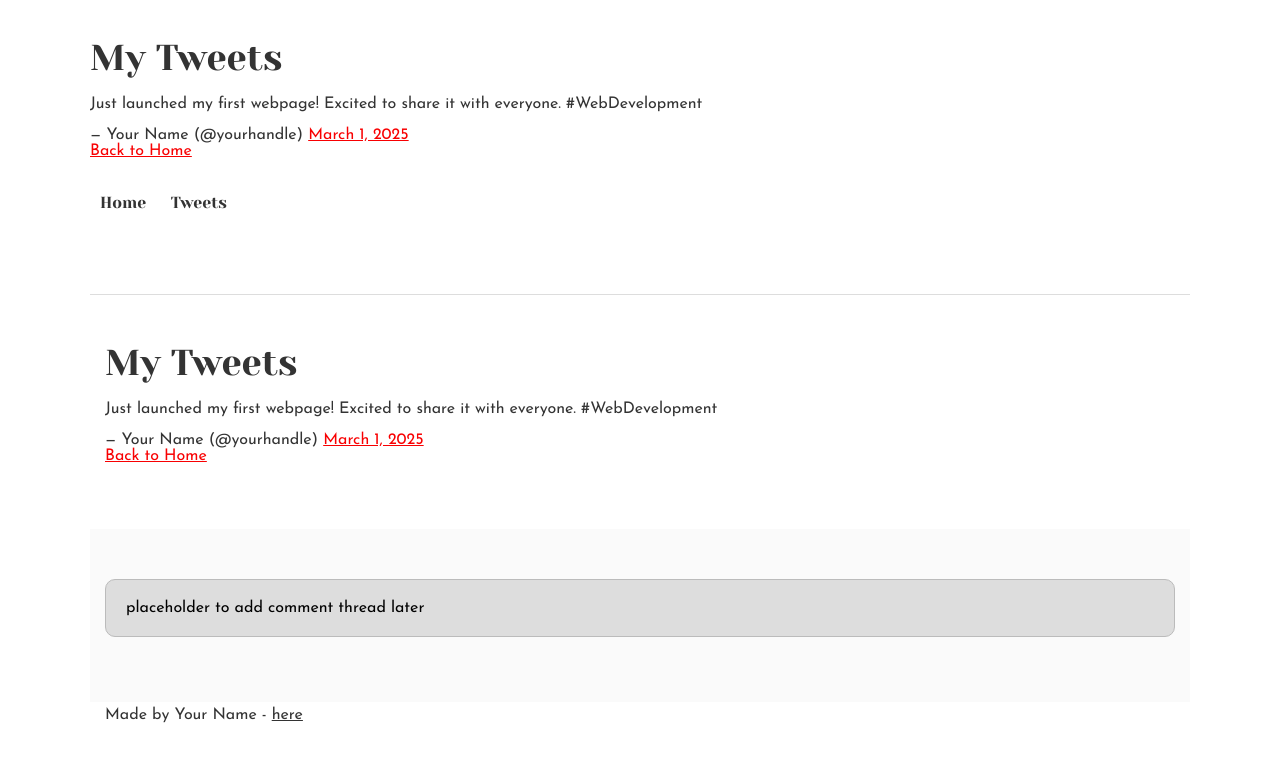
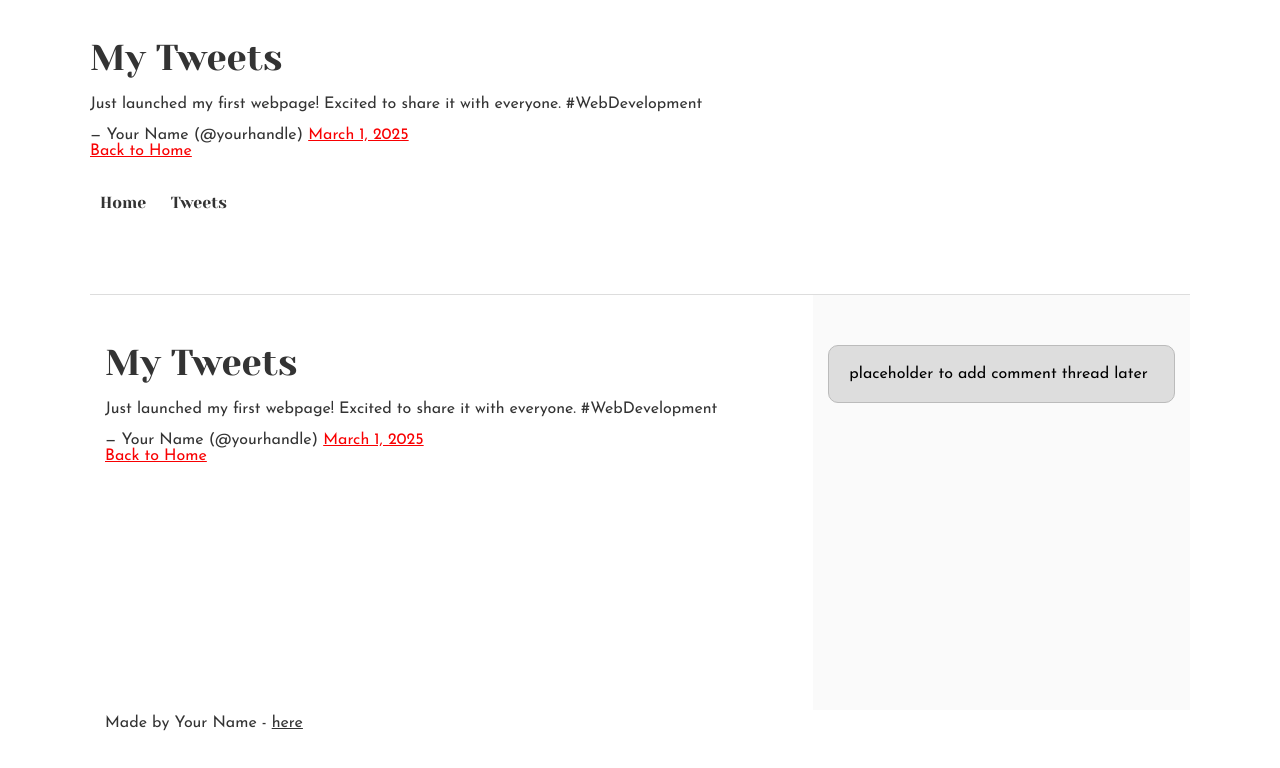
Before and after one commit to sylvesterdode887-svg/alx_html_css, a plain HTML site: page css_basic/tweets.html in a window 1280 px wide. Drawn offline with Linux system fonts and the light colour scheme.

Commit message:
Add flexbox layout to styles.css

```diff
--- a/css_basic/base.css
+++ b/css_basic/base.css
@@ -58,11 +58,21 @@ table {
 body {
 	font-family: 'Josefin Sans', serif;
 	color: rgba(0, 0, 0, 0.8);
+    display: flex;
+    flex-direction: column;
+    height: 100vh;
+}
+main {
+    display: flex;
+    flex-direction: row;
+    flex: auto;
 }
 h1, h2, h3, h4, h5, h6, header {
 	font-family: 'Yeseva One', sans-serif;
 }
 article {
+    flex: 2;
+    overflow-y: auto;
 }
 header {
 	border-bottom: 1px solid rgb(221,221,221);
@@ -104,6 +114,8 @@ article > *:first-child {
 }
 aside {
 	padding: 50px 15px;
+    flex: 1;
+overflow-y: auto;
 }
 header .right {
 	float: right;
```
